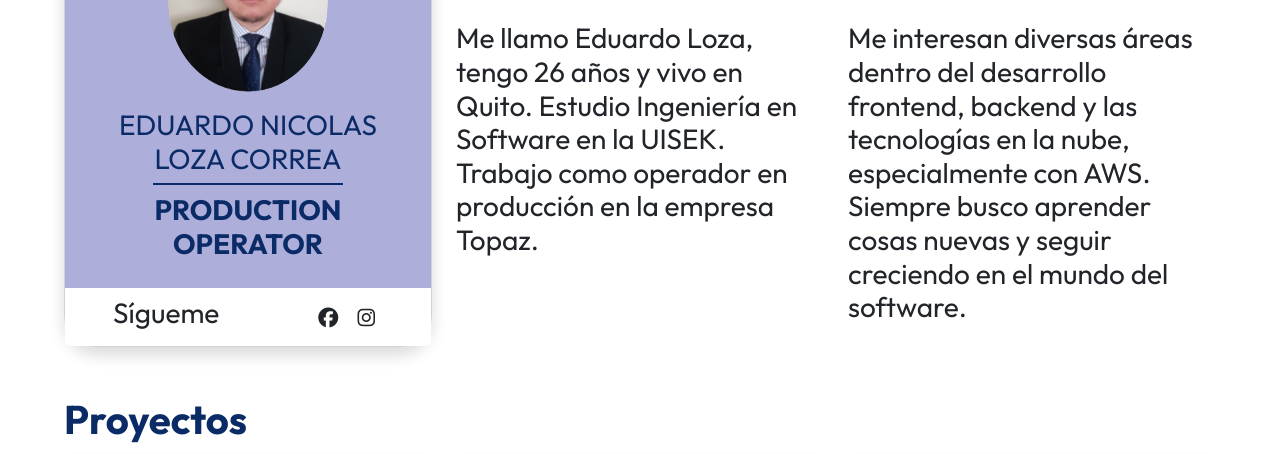
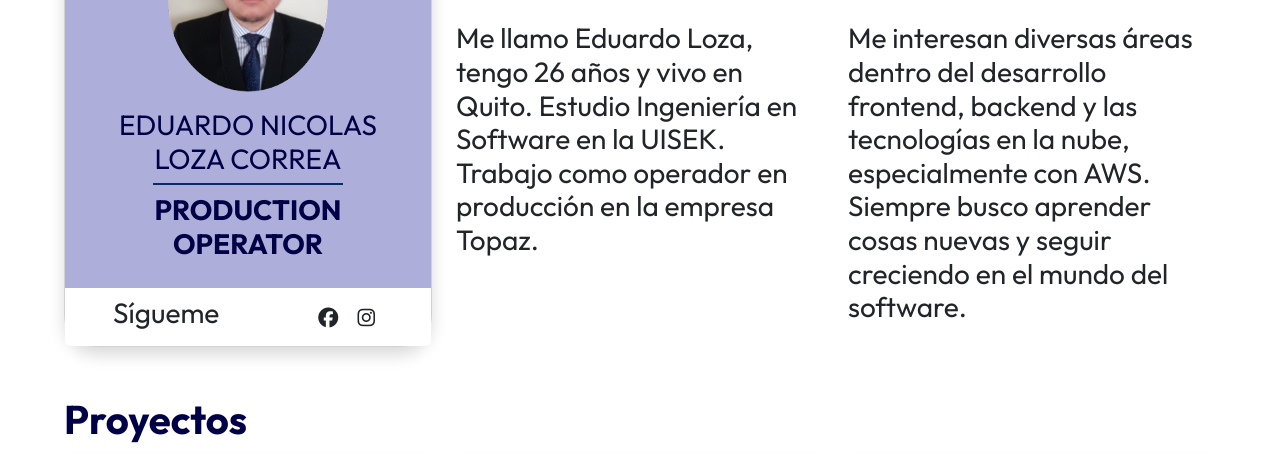
Before and after one commit to n1c0145/Portafolio-IPC, a plain HTML site: page index.html in a window 1280 px wide. Shown: the part 326-780 px from the top of the page. Drawn offline with nearby package versions, Linux system fonts and the light colour scheme.

Commit message:
color variables changed to standarize

```diff
--- a/style.css
+++ b/style.css
@@ -1,8 +1,9 @@
 :root {
-    --color-primario: #0B2B67;
+    --color-primario: #000046;
     --color-secundario: rgba(19, 19, 149, 0.34);
 
 }
+
 
 body {
   font-family: 'Outfit';
```
